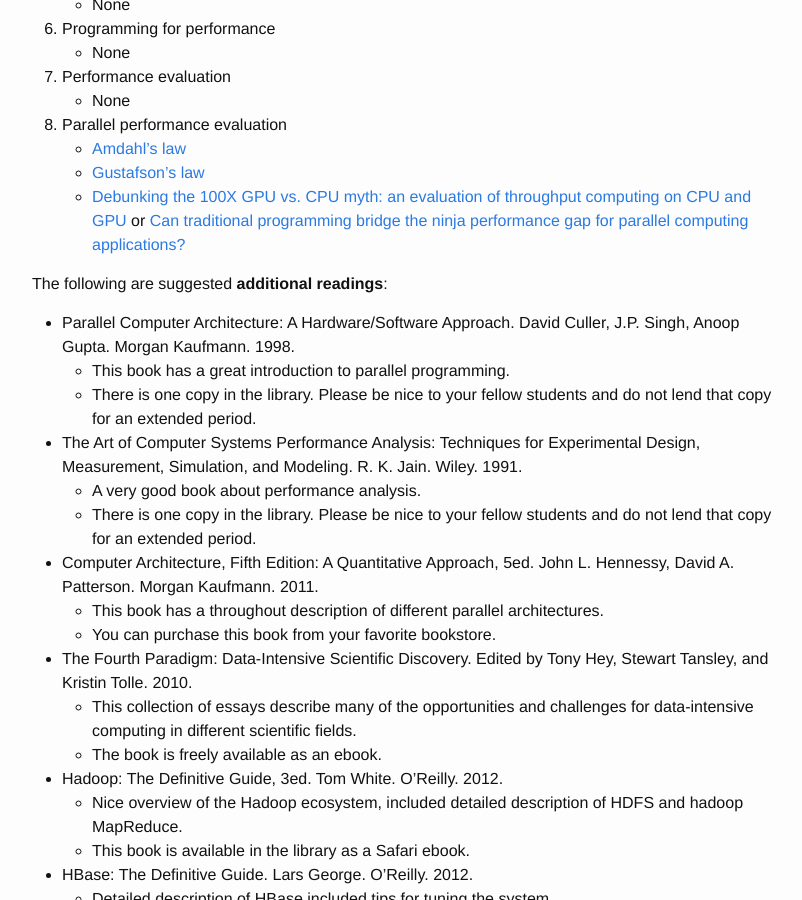
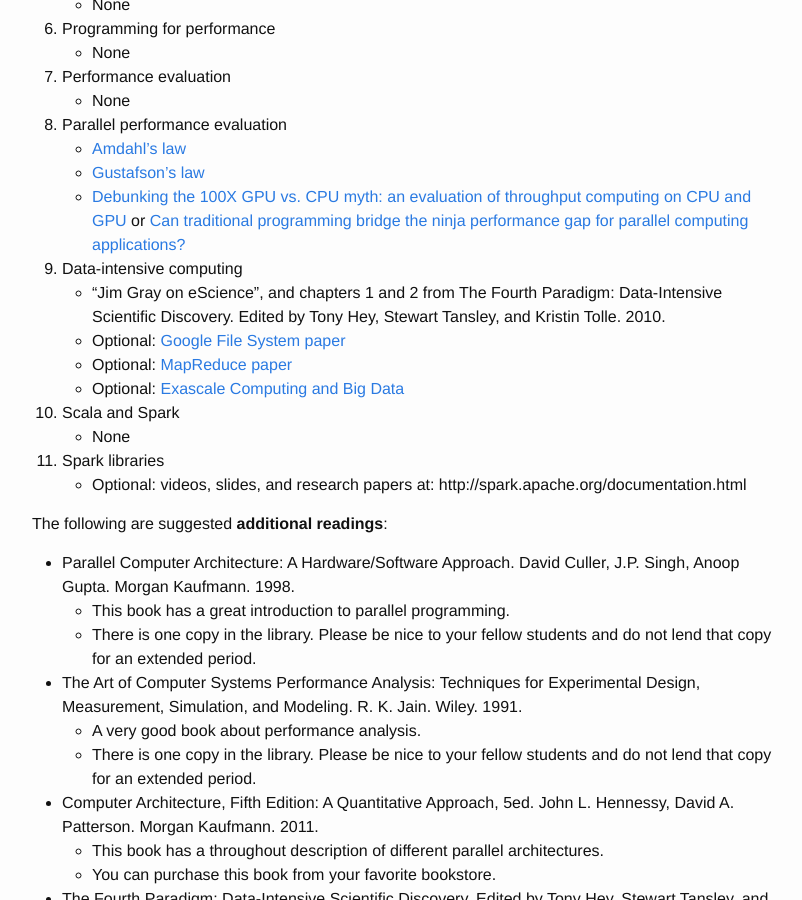
Before and after one commit to uit-inf-2202/syllabus, a Jekyll site: the page built from index.md, in a window 1280 px wide and 900 px high, scrolled down 1840 px. Shown: the whole window, without its empty margins (238-1040 px from the left). Built offline with Jekyll 4.4.1, drawn with Linux system fonts in a browser that asks for light colours; some of the changed text lies outside the part shown.

Commit message:
Added links to slids for L10 and L11
Updated readings list

Added additional excercises

```diff
--- a/index.md
+++ b/index.md
@@ -33,10 +33,10 @@ We have the following rooms and hours:
 | L8  | Thu 01.10 | [Parallel program performance evaluation](lectures/08-parallel-program-performance.pptx) | Lars Ailo |
 | -   | Thu 08.10 | Cancelled due to a major water leak!	| - |
 | L10 | Thu 15.10 | Guest lecture: Scala and Spark			| Inge Alexander Raknes |
-| L9  | Thu 22.10 | Data-intensive computing				| Lars Ailo |
-| L11 | Thu 29.10 | Data analytics							| Lars Ailo |
-| L12 | Thu 05.11 | Advanced data analytics					| Lars Ailo |
-| L13 | Thu 12.11 | Guest lecture and/or summary			| Lars Ailo |
+| L9  | Thu 22.10 | [Data-intensive computing](lectures/10-data-intensive-computing.pptx) | Lars Ailo |
+| L11 | Thu 29.10 | [Spark libraries](lectures/11-spark-libraries.pptx) | Lars Ailo |
+| -   | Thu 05.11 | Cancelled 	| Lars Ailo |
+| L12 | Thu 12.11 | Guest lecture and/or summary			| Lars Ailo |
 |	  | Thu 19.11 | Backup slot 							| - |
 |	  | Thu 26.11 | Exam 									| - |
 
@@ -68,6 +68,15 @@ All lecture noets are **Mandatory**, and in addition unless otherwise noted:
 	* [Amdahl’s law](http://dl.acm.org/citation.cfm?id=1465560)
 	* [Gustafson’s law](http://dl.acm.org/citation.cfm?id=42415)
 	* [Debunking the 100X GPU vs. CPU myth: an evaluation of throughput computing on CPU and GPU](http://dl.acm.org/citation.cfm?id=1816021) or [Can traditional programming bridge the ninja performance gap for parallel computing applications?](http://dl.acm.org/citation.cfm?id=2766485.2742910)
+9.	Data-intensive computing
+	* "Jim Gray on eScience", and chapters 1 and 2 from The Fourth Paradigm: Data-Intensive Scientific Discovery. Edited by Tony Hey, Stewart Tansley, and Kristin Tolle. 2010.
+	* Optional: [Google File System paper](research.google.com/archive/gfs-sosp2003.pdf)
+	* Optional: [MapReduce paper](http://cacm.acm.org/magazines/2010/1/55744-mapreduce-a-flexible-data-processing-tool/fulltext)
+	* Optional: [Exascale Computing and Big Data](http://cacm.acm.org/magazines/2015/7/188732-exascale-computing-and-big-data/fulltext)
+10. Scala and Spark
+	* None
+11. Spark libraries
+	* Optional: videos, slides, and research papers at: http://spark.apache.org/documentation.html
 
 The following are suggested **additional readings**:
 
@@ -129,3 +138,12 @@ Note! The mandatory assignment text and pre-code are available in private reposi
 	* None
 8. Parallel program performance evaluation
 	*  Go through either the [debunking](http://dl.acm.org/citation.cfm?id=1816021) or [ninja](http://dl.acm.org/citation.cfm?id=2766485.2742910) paper and find out how they did each of the “Steps for a performance evaluation study”.
+9.	Data-intensive computing
+	* Create an account at AWS and calculate the approximate cost for analyzing 1TB and 1PB of data.
+	* Implement word count in MapReduce and run it on uvrocks or AWS.
+	* Implement grep in MapReduce and run it on uvrocks or AWS.
+10.	Scala and Spark
+	* Run the provided WordCount in assignment 3 on AWS
+	* Implement grep in Scala and run it on AWS
+11. Scala libraries
+	* Refactor your assignment 3 code to use GraphX
```
Also changed, not shown: 2 other files.
